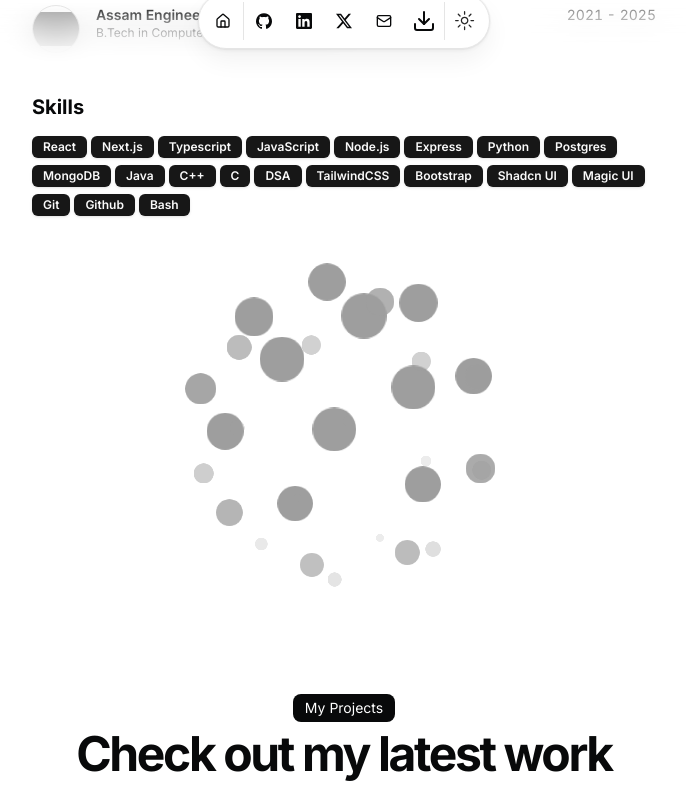
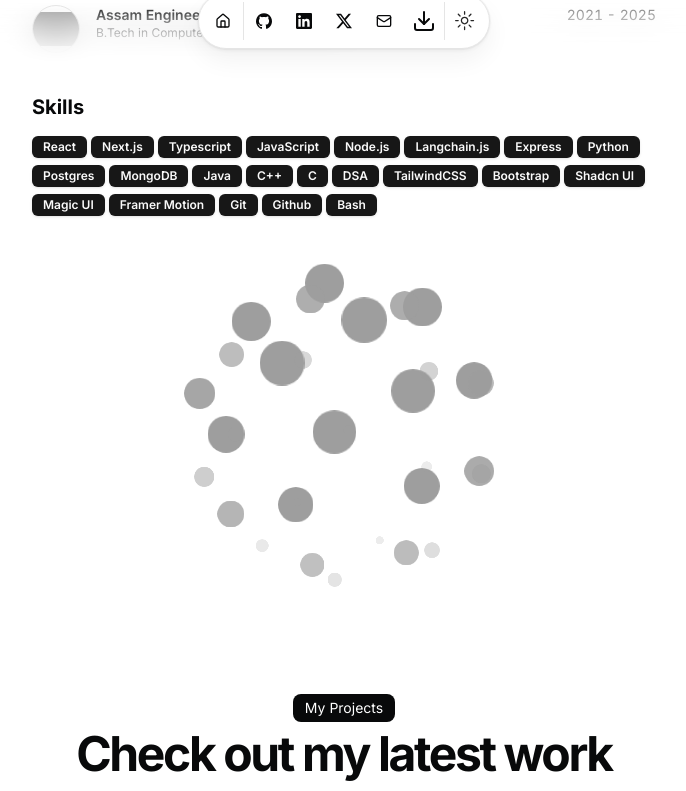
Before and after one commit to POBOROJO/portfolio, a Next.js app: page / in a window 1280 px wide. Shown: the part 735-1526 px from the top of the page, without its empty margins (296-982 px from the left). Built offline with nearby package versions, Linux system fonts and the light colour scheme; grey boxes are pictures that could not be loaded.

Commit message:
Add OpenAI and Langchain.js to skills, and Framer Motion to libraries in resume data

```diff
--- a/src/app/page.tsx
+++ b/src/app/page.tsx
@@ -44,6 +44,7 @@ const slugs = [
   "neovim",
   "sonarqube",
   "figma",
+  "openai",
 ];
 
 export default function Page() {
--- a/src/data/resume.tsx
+++ b/src/data/resume.tsx
@@ -19,6 +19,7 @@ export const DATA = {
     "Typescript",
     "JavaScript",
     "Node.js",
+    "Langchain.js",
     "Express",
     "Python",
     "Postgres",
@@ -31,6 +32,7 @@ export const DATA = {
     "Bootstrap",
     "Shadcn UI",
     "Magic UI",
+    "Framer Motion",
     "Git",
     "Github",
     "Bash",
```
